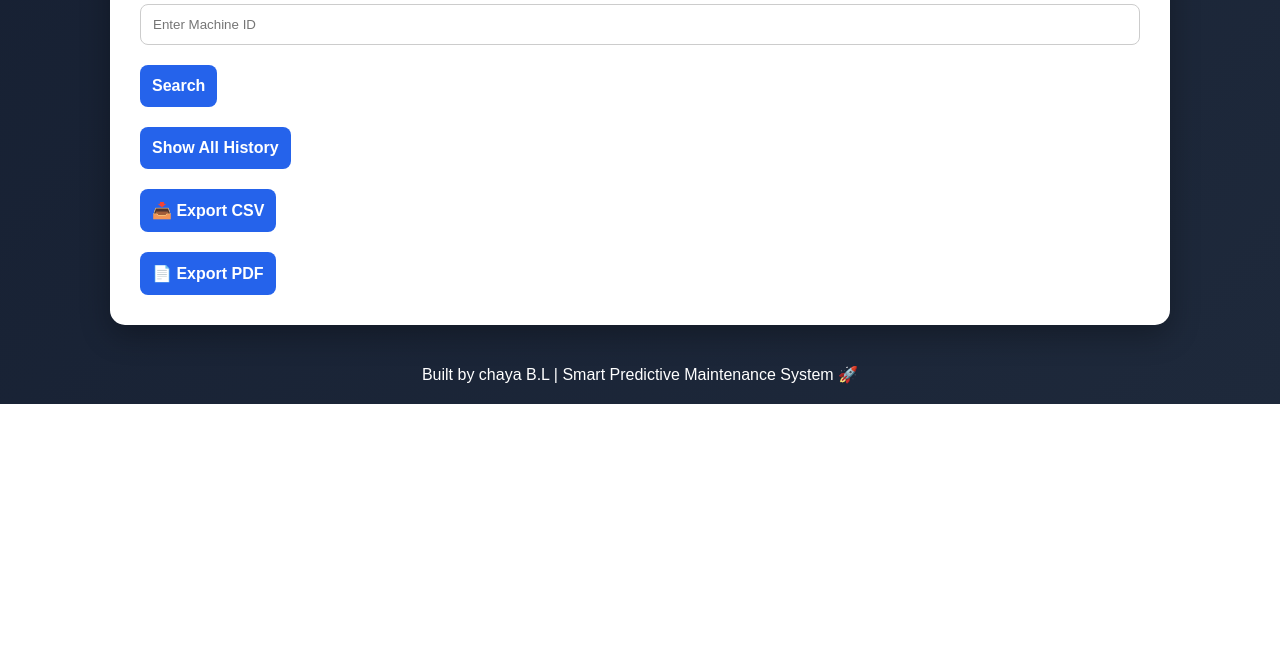
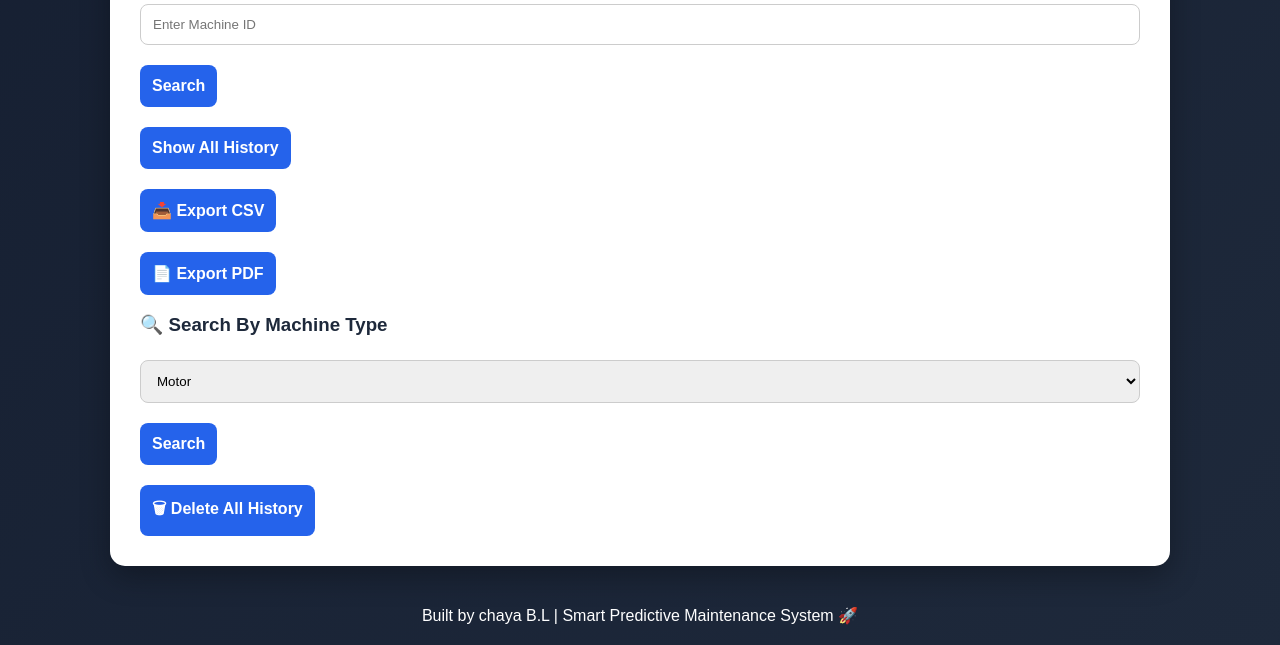
Before and after one commit to ChayaBL/machine-health-monitor, a Flask app: page / in a window 1280 px wide. Shown: the part 2117-2762 px from the top of the page. Before the commit the page ends 2521 px from the top, so only its background shows below. Run offline with Flask 3, Linux system fonts and the light colour scheme; data that the repository does not hold is empty.

Commit message:
Added PDF export, machine type search, and history management features

```diff
--- a/app.py
+++ b/app.py
@@ -421,5 +421,58 @@ def export_pdf():
     as_attachment=True,
     download_name="machine_report.pdf"
 )
+@app.route("/search_type", methods=["POST"])
+def search_type():
+
+    machine_type = request.form["machine_type"]
+
+    conn = sqlite3.connect("machines.db")
+    cursor = conn.cursor()
+
+    cursor.execute("""
+    SELECT time, machine_id, machine_type,
+           health_score, status, grade
+    FROM history
+    WHERE machine_type = ?
+    ORDER BY id DESC
+    """, (machine_type,))
+
+    rows = cursor.fetchall()
+
+    conn.close()
+
+    filtered_history = []
+
+    for row in rows:
+        filtered_history.append({
+            "time": row[0],
+            "machine_id": row[1],
+            "machine_type": row[2],
+            "health_score": row[3],
+            "status": row[4],
+            "grade": row[5]
+        })
+
+    return render_template(
+        "index.html",
+        history=filtered_history,
+        message=f"Found {len(filtered_history)} record(s)"
+    )
+@app.route("/delete_history", methods=["POST"])
+def delete_history():
+
+    conn = sqlite3.connect("machines.db")
+    cursor = conn.cursor()
+
+    cursor.execute("DELETE FROM history")
+
+    conn.commit()
+    conn.close()
+
+    return render_template(
+        "index.html",
+        history=[],
+        message="All history deleted successfully!"
+    )
 if __name__ == "__main__":
     app.run(debug=True)
--- a/templates/index.html
+++ b/templates/index.html
@@ -325,6 +325,26 @@ alert("🚨 CRITICAL MACHINE CONDITION!");
         📄 Export PDF
     </button>
 </form>
+<h3>🔍 Search By Machine Type</h3>
+
+<form action="/search_type" method="POST">
+    <select name="machine_type">
+        <option>Motor</option>
+        <option>Pump</option>
+        <option>Compressor</option>
+        <option>Conveyor</option>
+    </select>
+
+    <button type="submit">
+        Search
+    </button>
+</form>
+
+<form action="/delete_history" method="POST">
+    <button type="submit">
+        🗑 Delete All History
+    </button>
+</form>
 </div>
 
 <footer>
```
Also changed, not shown: machines.db.
